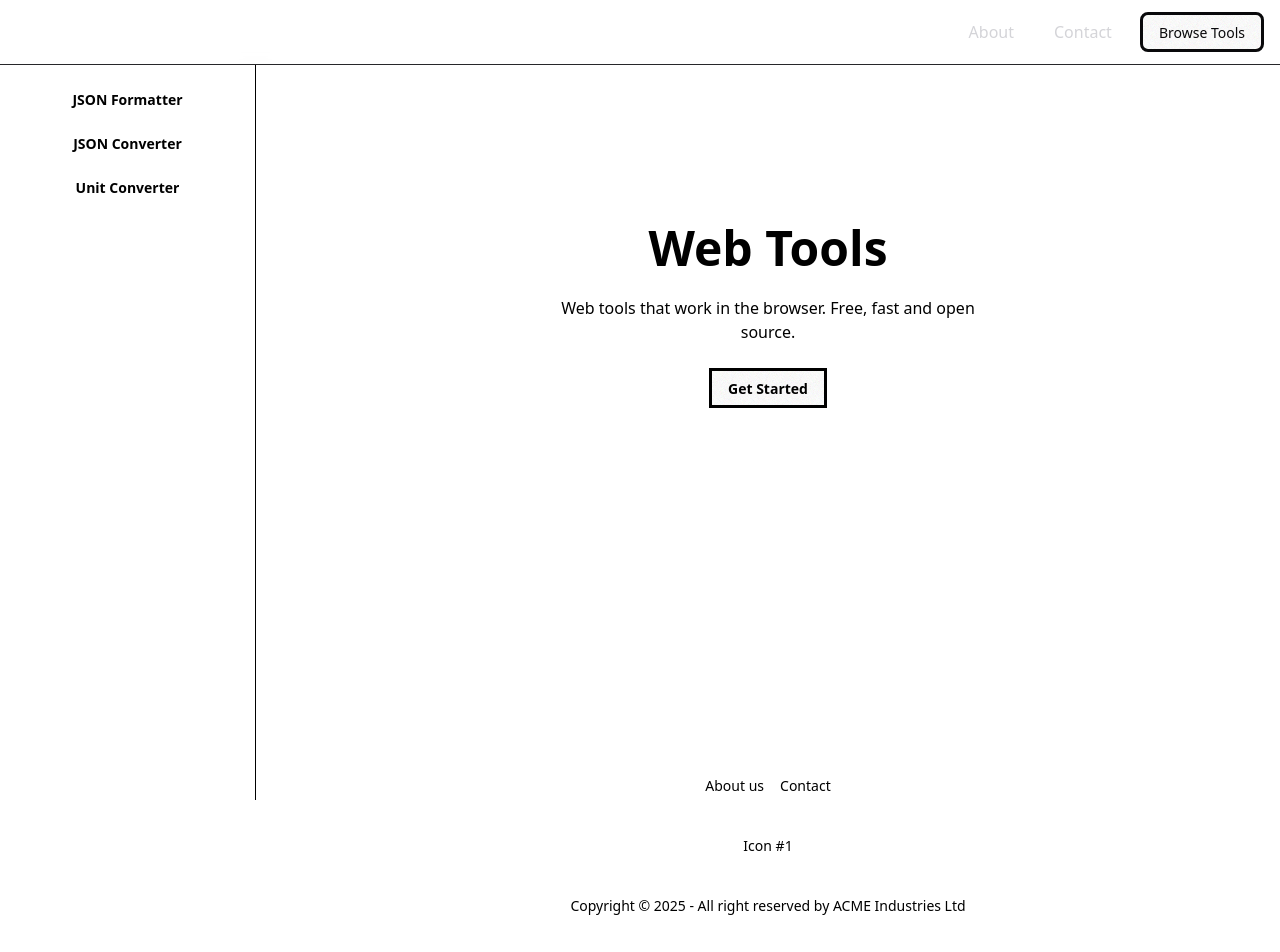
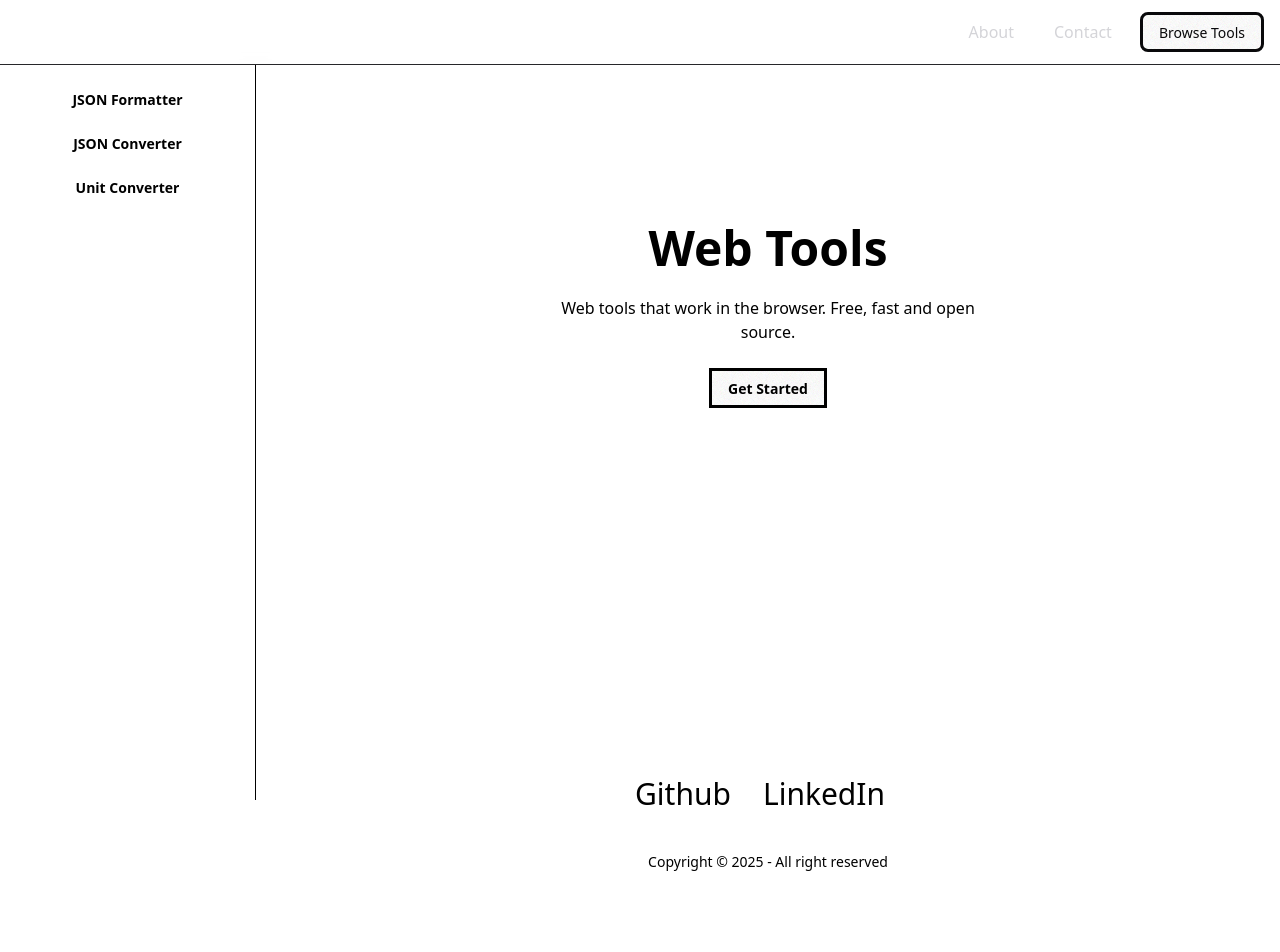
Before and after one commit to lazy-snorlax/webtools, a Vue app: page / in a window 1280 px wide. Shown: the top 952 px of the page. After the commit the page ends 912 px from the top, so only its background shows below. Built offline with nearby package versions, Linux system fonts and the light colour scheme.

Commit message:
create footer component

```diff
--- /dev/null
+++ b/src/components/Footer.vue
@@ -0,0 +1,26 @@
+<template>
+    <footer class="footer footer-horizontal footer-center bg-base-200 text-base-content rounded p-10">
+        <!-- <nav class="grid grid-flow-col gap-4">
+            <router-link :to="'/about'" class="link link-hover">About us</router-link>
+            <router-link :to="'/contact'" class="link link-hover">Contact</router-link>
+        </nav> -->
+        <nav>
+            <div class="grid grid-flow-col gap-4">
+                <a href="https://github.com/lazy-snorlax" target="_blank" referrerPolicy="no-referrer" rel="noreferrer" className="text-3xl">
+                    <i className="fa-brands fa-github"></i> Github
+                </a>
+                <a href="https://www.linkedin.com/in/anthony-morelli-246a69178/"
+                target="_blank" referrerPolicy="no-referrer" rel="noreferrer" className="text-3xl px-4">
+                    <i className="fa-brands fa-linkedin"></i> LinkedIn
+                </a>
+            </div>
+        </nav>
+        <aside>
+            <p>Copyright © {{ new Date().getFullYear() }} - All right reserved</p>
+        </aside>
+    </footer>
+</template>
+
+<script setup>
+
+</script>
--- a/src/layouts/AppLayout.vue
+++ b/src/layouts/AppLayout.vue
@@ -11,8 +11,8 @@
                         </router-link>
                     </div>
                     <div class="flex items-center gap-4">
-                        <a class="hidden md:inline-flex items-center px-3 py-2 text-zinc-300 rounded-lg font-medium hover:bg-zinc-800 transition-colors" href="/about">About</a>
-                        <a class="hidden md:inline-flex items-center px-3 py-2 text-zinc-300 rounded-lg font-medium hover:bg-zinc-800 transition-colors" href="/contact">Contact</a>
+                        <router-link class="hidden md:inline-flex items-center px-3 py-2 text-zinc-300 rounded-lg font-medium hover:bg-zinc-800 transition-colors" :to="'/about'">About</router-link>
+                        <router-link class="hidden md:inline-flex items-center px-3 py-2 text-zinc-300 rounded-lg font-medium hover:bg-zinc-800 transition-colors" :to="'/contact'">Contact</router-link>
                         <a class="hidden md:inline-flex items-center gap-2 px-4 py-2 text-zinc-950 rounded-lg font-medium btn btn-primary transition-colors" href="/tools">Browse Tools</a>
                     </div>
                 </div>
@@ -21,7 +21,7 @@
 
         <div class="flex">
             <aside class="fixed left-0 top-16 w-64 border-r h-[calc(100vh-4rem)]">
-                <sidebar />
+                <Sidebar />
             </aside>
             <main class="flex-1 transition-all duration-300 lg:ml-64">
                 <div class="min-h-[calc(100vh-4rem)] pt-16">
@@ -29,20 +29,7 @@
                         <slot />
                     </div>
                 </div>
-                <footer class="footer footer-horizontal footer-center bg-base-200 text-base-content rounded p-10">
-                    <nav class="grid grid-flow-col gap-4">
-                        <a class="link link-hover">About us</a>
-                        <a class="link link-hover">Contact</a>
-                    </nav>
-                    <nav>
-                        <div class="grid grid-flow-col gap-4">
-                            <a>Icon #1</a>
-                        </div>
-                    </nav>
-                    <aside>
-                        <p>Copyright © {{ new Date().getFullYear() }} - All right reserved by ACME Industries Ltd</p>
-                    </aside>
-                </footer>
+                <Footer />
             </main>
         </div>
     </div>
@@ -50,4 +37,5 @@
 
 <script setup lang="ts">
 import Sidebar from '@/components/Sidebar.vue';
+import Footer from '@/components/Footer.vue';
 </script>
```
